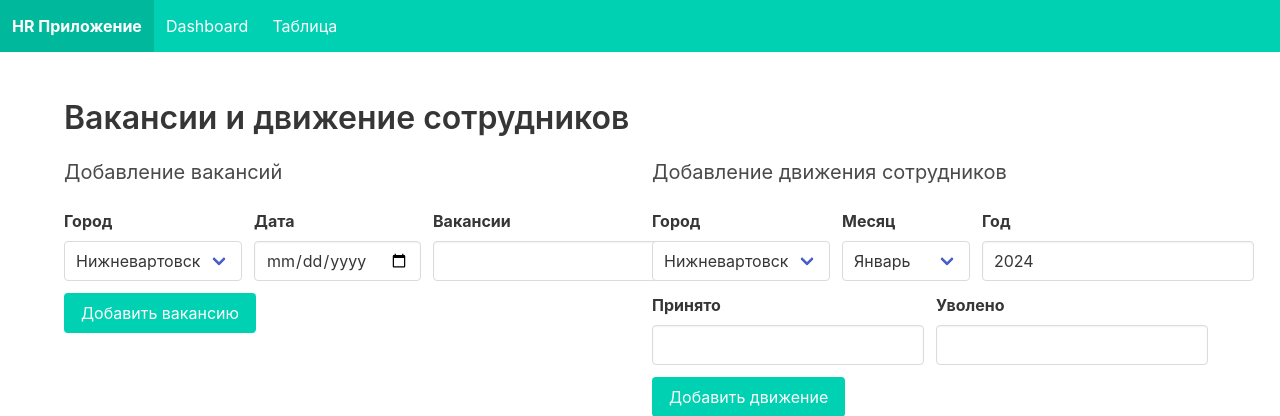
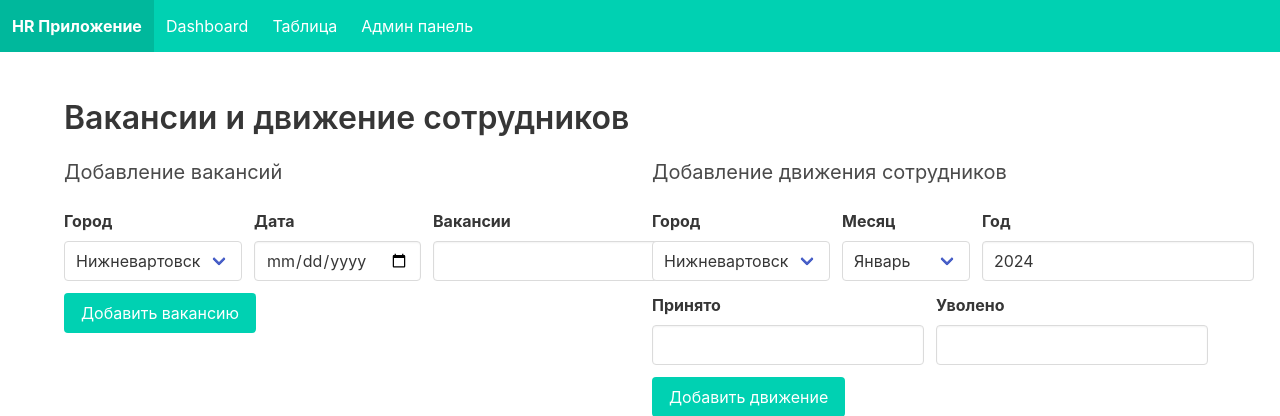
Before and after one commit to skaylife/hh_test, a Django app: page / in a window 1280 px wide. Shown: the top 416 px of the page. Run offline with Django 5.2, Linux system fonts and the light colour scheme; data comes from the database, SQL or seed files in the repository.

Commit message:
add admin menu

```diff
--- a/table/templates/base.html
+++ b/table/templates/base.html
@@ -26,6 +26,7 @@
             <div class="navbar-start">
                 <a class="navbar-item" href="/dashboard/">Dashboard</a>
                 <a class="navbar-item" href="/">Таблица</a>
+                <a class="navbar-item" href="/admin">Админ панель</a>
             </div>
         </div>
     </nav>
```
